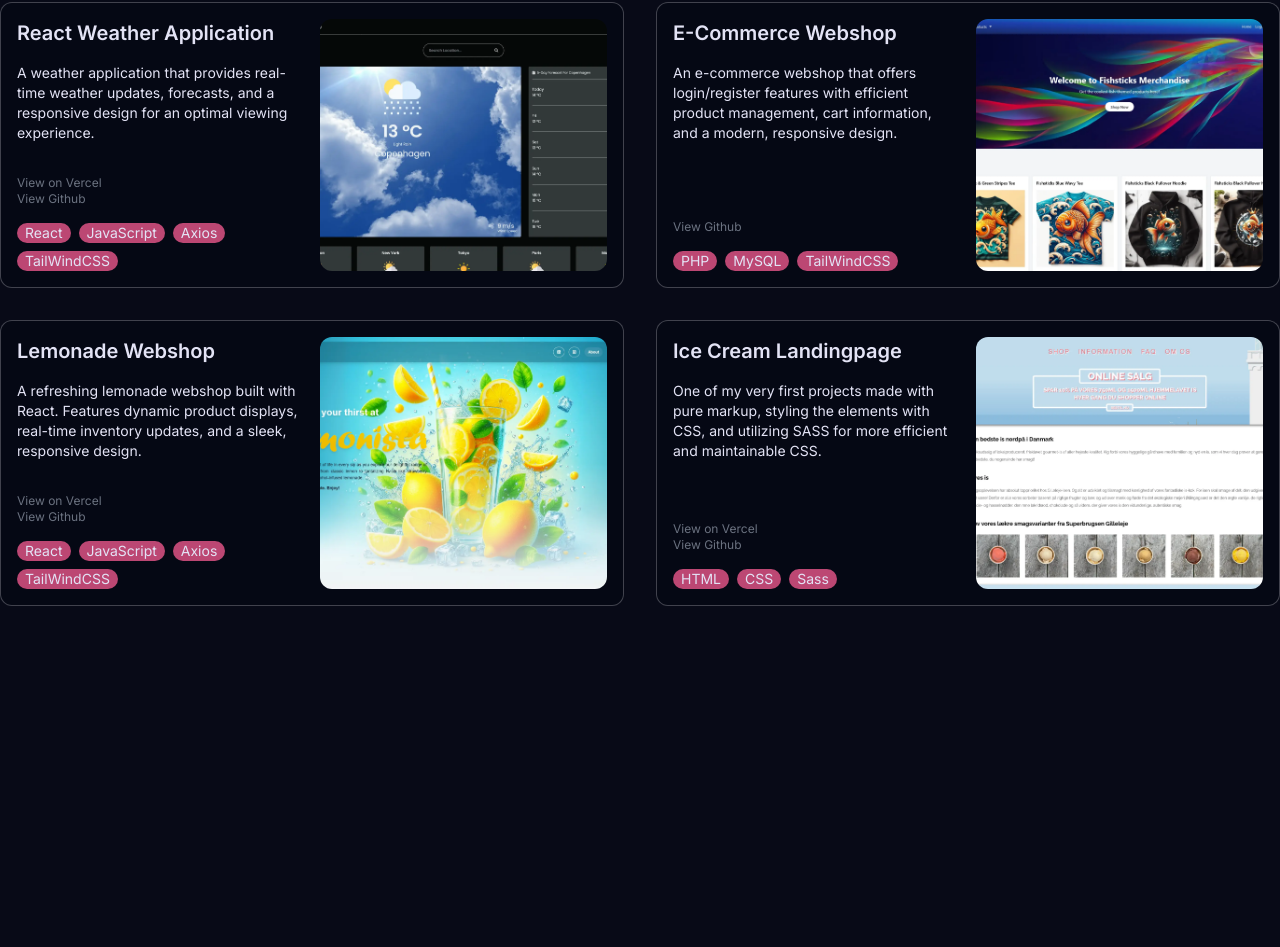
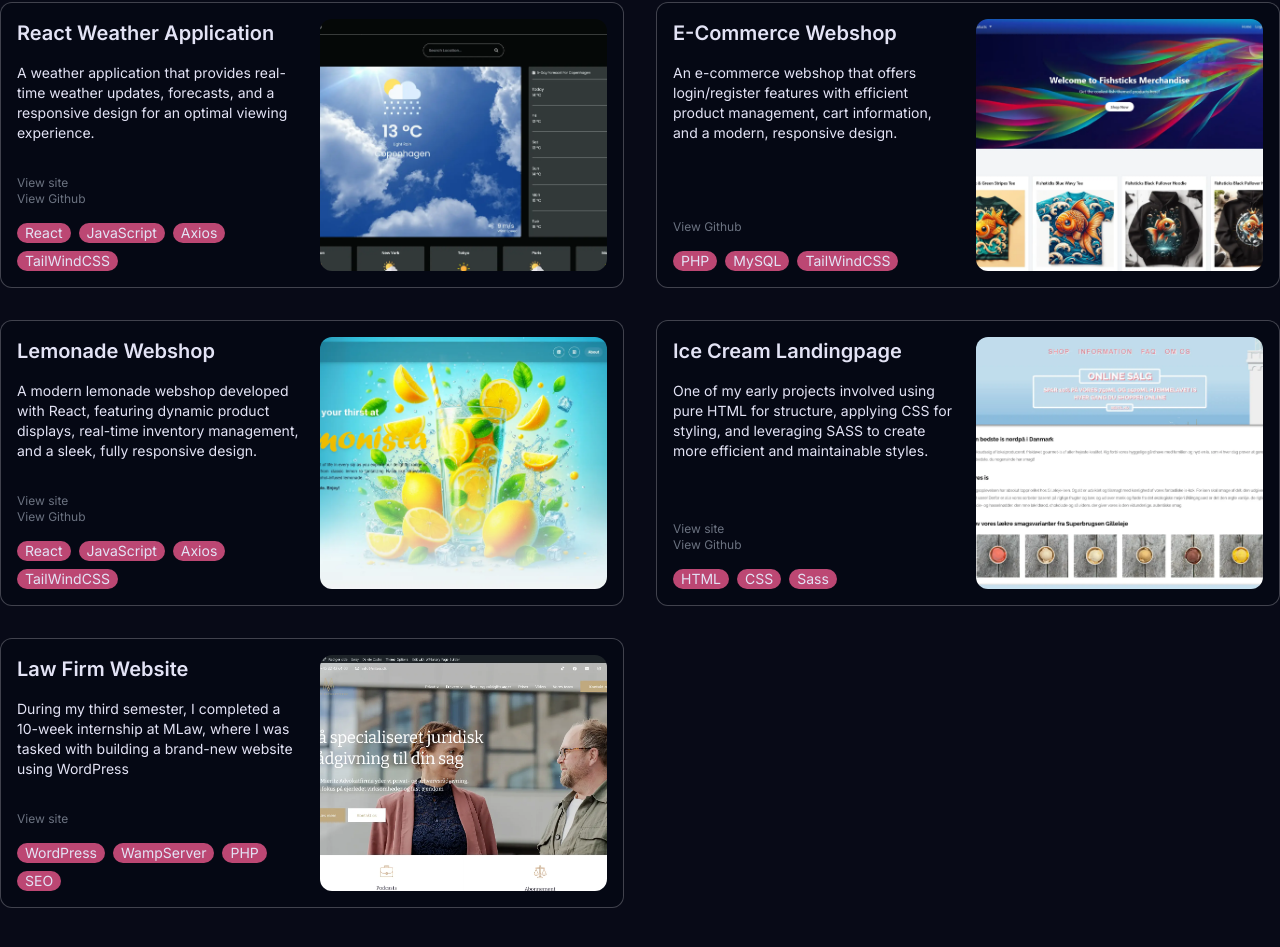
Before and after one commit to Mark424e/portfolio_2024, a Next.js app: page / in a window 1280 px wide. Shown: the part 4117-5064 px from the top of the page. Built offline with nearby package versions, Linux system fonts and the light colour scheme.

Commit message:
added new project

```diff
--- a/app/_components/projects.js
+++ b/app/_components/projects.js
@@ -32,7 +32,7 @@ const projects = [
   {
     title: "Lemonade Webshop",
     description:
-      "A refreshing lemonade webshop built with React. Features dynamic product displays, real-time inventory updates, and a sleek, responsive design.",
+      "A modern lemonade webshop developed with React, featuring dynamic product displays, real-time inventory management, and a sleek, fully responsive design.",
     vercelLink: "https://lemonadestand-mark.vercel.app/",
     githubLink: "https://github.com/Mark424e/lemonadestand",
     technologies: ["React", "JavaScript", "Axios", "TailWindCSS"],
@@ -41,11 +41,20 @@ const projects = [
   {
     title: "Ice Cream Landingpage",
     description:
-      "One of my very first projects made with pure markup, styling the elements with CSS, and utilizing SASS for more efficient and maintainable CSS.",
+      "One of my early projects involved using pure HTML for structure, applying CSS for styling, and leveraging SASS to create more efficient and maintainable styles.",
     vercelLink: "https://gilleleje-isen.vercel.app/",
     githubLink: "https://github.com/Mark424e/Gilleleje-Isen",
     technologies: ["HTML", "CSS", "Sass"],
     imageSrc: "/project3.webp",
+  },
+  {
+    title: "Law Firm Website",
+    description:
+      "During my third semester, I completed a 10-week internship at MLaw, where I was tasked with building a brand-new website using WordPress",
+    vercelLink: "https://mlaw.dk/",
+    // githubLink: "",
+    technologies: ["WordPress", "WampServer", "PHP", "SEO"],
+    imageSrc: "/project5.webp",
   },
 ];
 
@@ -114,7 +123,7 @@ export const Projects = () => {
                               target="_blank"
                               rel="noopener noreferrer"
                             >
-                              View on Vercel
+                              View site
                             </a>
                             <br />
                           </>
```
Also changed, not shown: public/project5.webp (added).
